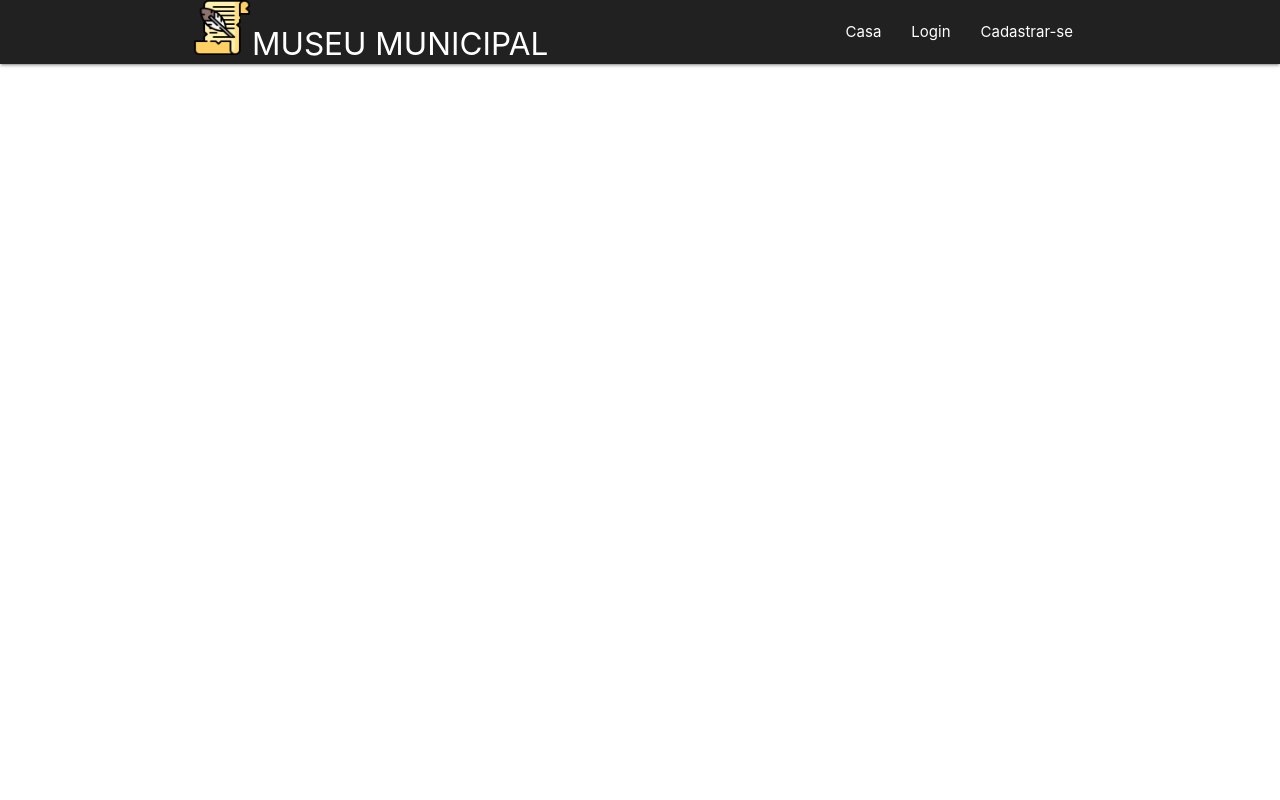
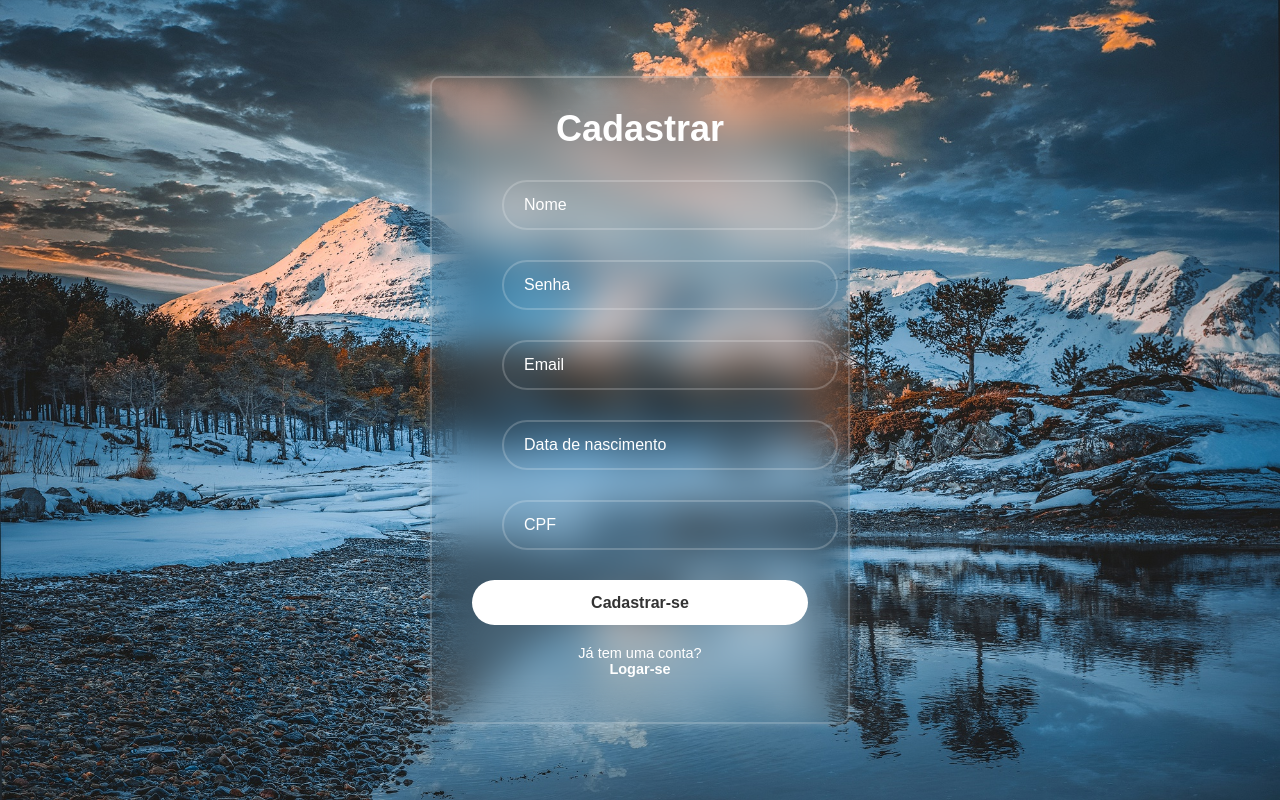
Before and after one commit to UrielMontanha/tcc-museu, a PHP site: page /form_cad.php in a window 1280 px wide. Run offline with PHP 8.4, Linux system fonts and the light colour scheme.

Commit message:
estilização

```diff
--- a/form_cad.php
+++ b/form_cad.php
@@ -4,23 +4,42 @@ session_start();
 
 <!DOCTYPE html>
 <html lang="en">
+<head>
+    <meta charset="UTF-8">
+    <meta name="viewport" content="width=device-width, initial-scale=1.0">
+    <title> Cadastrar </title>
+    <link rel="stylesheet" href="style_form_cad.css">
+    <link href='https://unpkg.com/boxicons@2.1.4/css/boxicons.min.css' rel='stylesheet'><!--Este link pega o Boxicons-->
+</head>
+<body>
+<form action="cadastrar.php">
+        <div class="wrapper_cad">
+            <form action="">
+                <h1>Cadastrar</h1>
+                <div class="input-box_cad">
+                    <input type="text" name="nome" placeholder="Nome" required>
+                    <i class='bx bxs-user_cad'></i>
+                </div>
+                <div class="input-box_cad">
+                    <input type="password" name="senha" placeholder="Senha" required>
+                </div>
+                <div class="input-box_cad">
+                    <input type="email" name="email" placeholder="Email" required>
+                </div>
+                <div class="input-box_cad">
+                    <input type="data" name="data_nasc" placeholder="Data de nascimento" required>
+                </div>
+                <div class="input-box_cad">
+                    <input type="text" name="cpf" placeholder="CPF" required>
+                </div>
 
-<head>
-  <meta charset="UTF-8">
-  <meta name="viewport" content="width=device-width, initial-scale=1.0">
-  <title> Página Inicial </title>
-  <link href="https://fonts.googleapis.com/icon?family=Material+Icons" rel="stylesheet">
-  <link type="text/css" rel="stylesheet" href="css/materialize.min.css" media="screen,projection" />
-  <meta name="viewport" content="width=device-width, initial-scale=1.0" />
-</head>
+                <button type="submit" class="btn_cad">Cadastrar-se</button>
 
-<body>
-
-  <?php include_once "header.php"; ?>
-
-  <br><br>
-
-
+                <div class="register-link_cad">
+                    <p>Já tem uma conta? <br><a href="form_login.php">Logar-se</a></p>
+                </div>
+            </form>
+        </div>
+    </form>
 </body>
-
 </html>
--- a/header.php
+++ b/header.php
@@ -19,7 +19,7 @@
     <div class="navbar-fixed">
         <nav class="#212121 grey darken-4">
             <div class="nav-wrapper container">
-                <a href="#" class="brand-logo"><img src="papel.png" height="55" width="60">MUSEU MUNICIPAL</a>
+                <a href="#" class="brand-logo"><img src="historia.png" height="55" width="60">MUSEU MUNICIPAL</a>
                 <ul id="nav-mobile" class="right hide-on-med-and-down">
                     <li class="<?php if ($pagina_Corrente == 'index.php') {echo 'class="active"';} ?>"> <a href="index.php">Casa</a></li>
                     <li class="<?php if ($pagina_Corrente == 'form_login.php') {echo 'class="active"';} ?>"> <a href="form_login.php">Login</a></li>
--- /dev/null
+++ b/style_form_cad.css
@@ -0,0 +1,96 @@
+* {
+    margin: 0;
+    padding: 0;
+    box-sizing: border-box;
+    font-family: "Poppins", sans-serif;
+}
+
+body {
+    display:flex;
+    justify-content: center;
+    align-items: center;
+    min-height: 100vh;
+    background: url('cad.jpg') no-repeat;
+    background-size: cover;
+    background-position: center;
+}
+
+.wrapper_cad{
+    width: 420px;
+    background: transparent;
+    border: 2px solid rgba(255, 255, 255, .2);
+    backdrop-filter: blur(20px);
+    box-shadow: 0 0 10px rgba(255, 255, 255, .2);
+    color: #fff;
+    border-radius: 10px;
+    padding: 30px 40px;
+}
+
+.wrapper_cad h1{
+    font-size: 36px;
+    text-align: center;
+}
+
+.wrapper_cad .input-box_cad{
+    position: relative;
+    width: 100%;
+    height: 50px;
+    margin: 30px;
+}
+
+.input-box_cad input{
+    position: absolute;
+    width: 100%;
+    height: 100%;
+    background: transparent;
+    border: none;
+    outline: none;
+    border: 2px solid rgba(255, 255, 255, .2);
+    border-radius: 40px;
+    font-size: 16px;
+    color: #fff;
+    padding: 20px 45px 20px 20px;
+}
+
+.input-box_cad input::placeholder{
+    color: #fff;
+}
+
+.input-box_cad i{
+    position: absolute;
+    right: 20px;
+    top: 50%;
+    transform: translateY(-50%);
+    font-size: 20px;
+}
+
+.wrapper_cad .btn_cad {
+    width: 100%;
+    height: 45px;
+    background: #fff;
+    border: none;
+    outline: none;
+    border-radius: 40px;
+    box-shadow: 0 0 10px rgba(0, 0, 0, 0);
+    cursor: pointer;
+    font-size: 16px;
+    color: #333;
+    font-weight: 600;
+}
+
+.wrapper_cad .register-link_cad{
+    font-size: 14.5px;
+    text-align: center;
+    margin-top: 20px;
+    margin: 20px 0 15px;
+}
+
+.register-link_cad p a{
+    color: #fff;
+    text-decoration: none;
+    font-weight: 600;
+}
+
+.register-link_cad p a:hover{
+    text-decoration: underline;
+}
```
Also changed, not shown: form_login.php (+8 -11 lines), style.css (deleted, +0 -32 lines), style_form_login.css (added, +96 -0 lines), arterenascentista8.jpg (deleted), cad.jpg (added), historia.png (added), login.jpg (added), papel.png (deleted).
